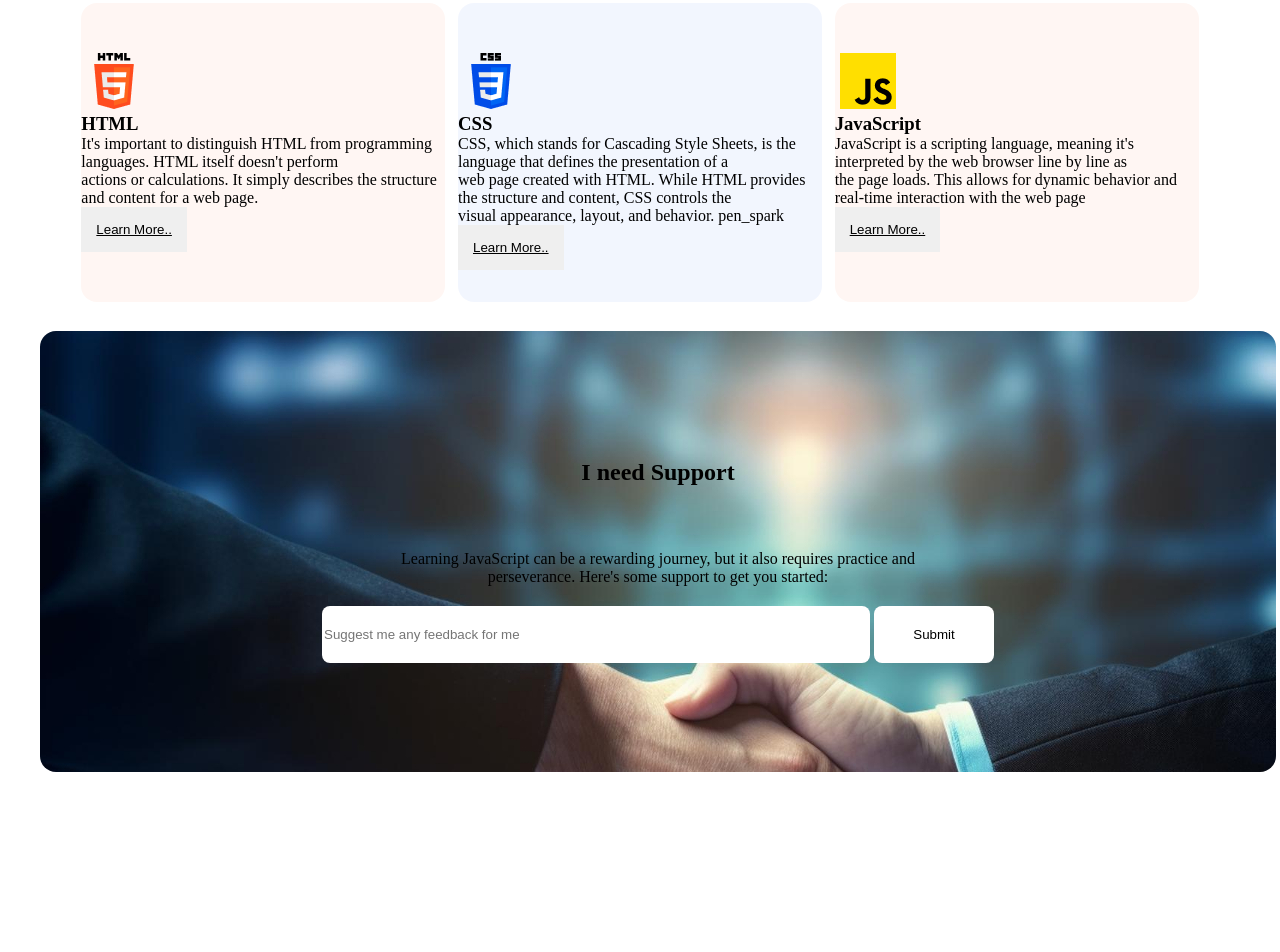
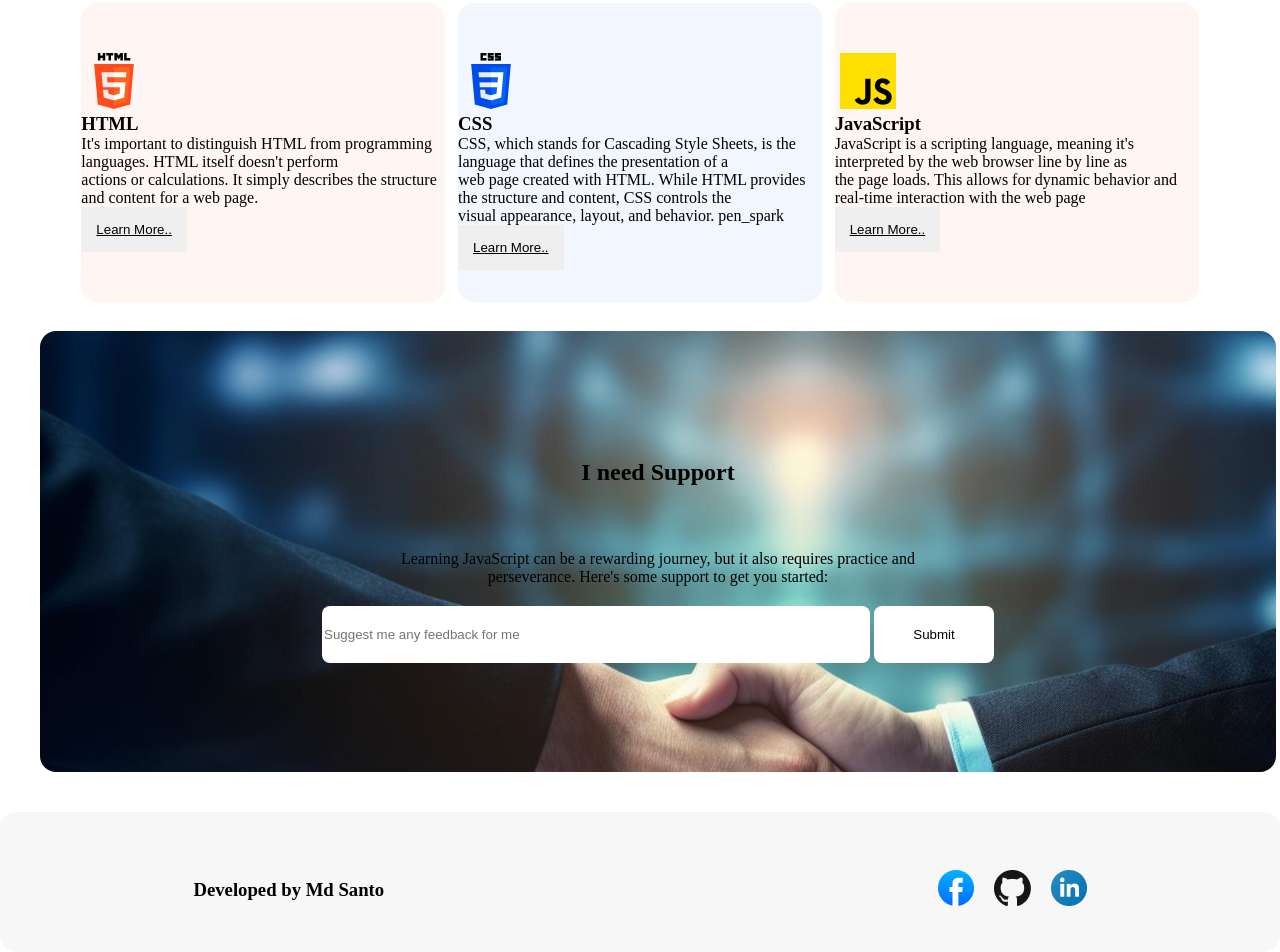
Before and after one commit to santo119/Assignment-1, a plain HTML site: page index.html in a window 1280 px wide. Shown: the part 2808-3760 px from the top of the page. Before the commit the page ends 3580 px from the top, so only its background shows below. Drawn offline with Linux system fonts and the light colour scheme.

Commit message:
added footer section

```diff
--- a/index.css
+++ b/index.css
@@ -209,3 +209,45 @@ border-radius: 8px;
 border: none;
 background: rgb(255, 255, 255);
 }
+
+/* footer section style */
+
+
+.developer{
+width: 1240px;
+height: 100px;
+border-radius: 16px;
+background: rgba(13, 19, 33, 0.03);
+margin-top: 40px;
+padding: 20px;
+/* text-align: center;
+align-items: center;
+justify-content: center; */
+}
+
+nav{
+    display: flex;
+    width: 1020px;
+    height: 36px;
+    align-items: center;
+    justify-content: space-between;
+    flex-direction: row;
+    margin-top: 40px;
+
+
+}
+nav ul{
+    display: flex;
+    margin-left: 450px;
+    gap: 20px;
+}
+nav ul li{
+    list-style: none;
+
+
+}
+nav li a{
+
+    text-decoration: none;
+
+}
--- a/index.html
+++ b/index.html
@@ -164,7 +164,16 @@
 
     <footer>
 
-
+            <div class="developer">
+                <nav>
+                    <h3>Developed by Md Santo</h3>
+                    <ul>
+                        <li><a href="https://web.facebook.com/home.php"><img src="assets/facebook.png" alt=""></a></li>
+                        <li><a href="https://github.com/santo119"><img src="assets/github.png" alt=""></a></li>
+                        <li><a href="https://bd.linkedin.com/"><img src="assets/linkedin-icon 1.png" alt=""></a></li>
+                    </ul>
+                </nav>
+            </div>
 
     </footer>
 
```
